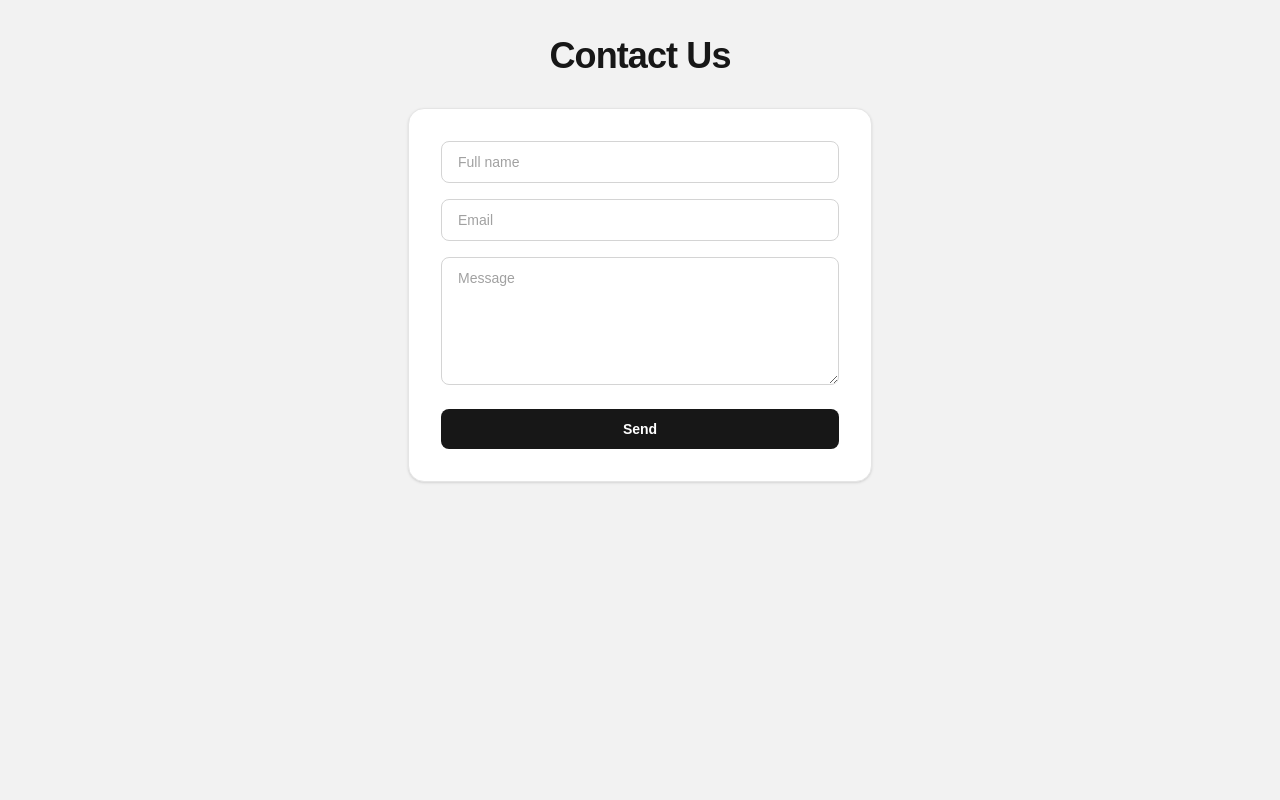
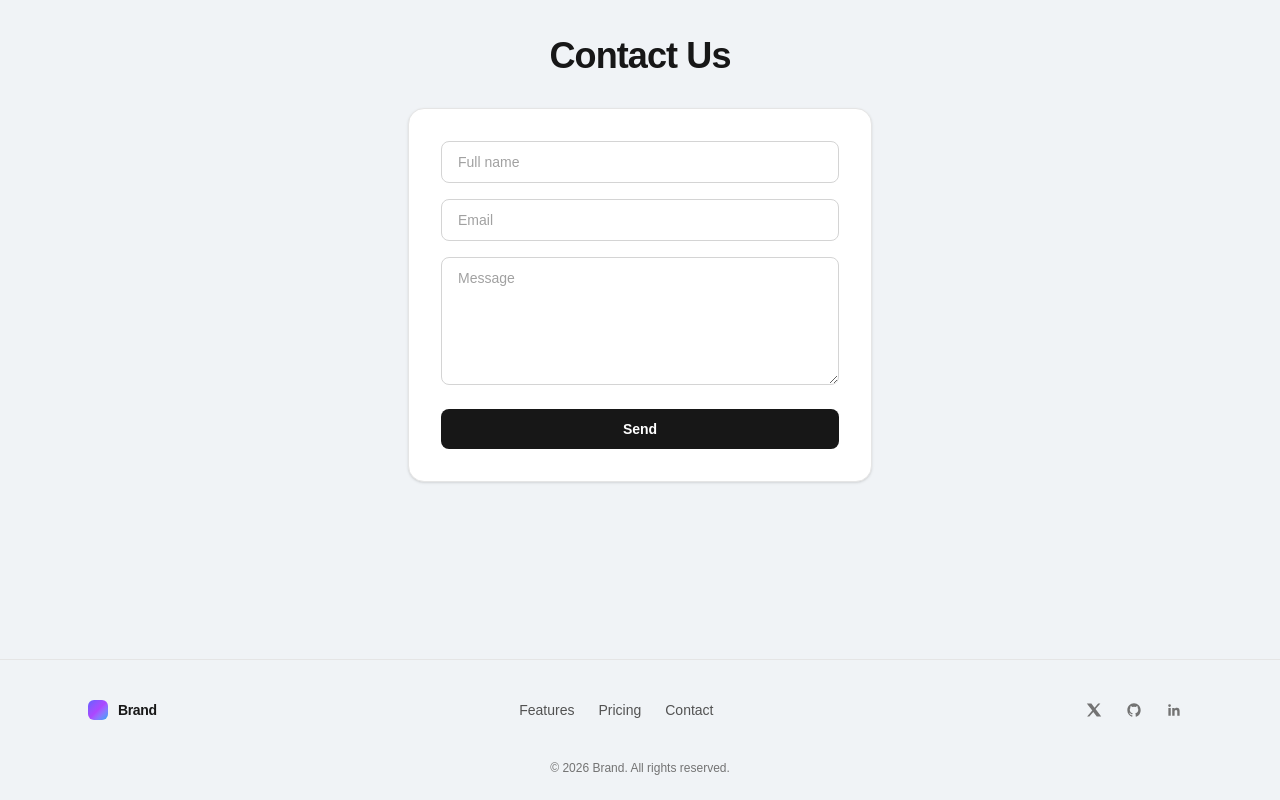
Before and after one commit to YoungShap/landing-page-task-konimbo, a Next.js app: page / in a window 1280 px wide. Shown: the part 2550-3350 px from the top of the page. Before the commit the page ends 3209 px from the top, so only its background shows below. Built offline with nearby package versions, Linux system fonts and the light colour scheme.

Commit message:
everything is pretty much done, just final design left

```diff
--- a/app/globals.css
+++ b/app/globals.css
@@ -3,7 +3,7 @@
 @custom-variant dark (&:where(.dark, .dark *));
 
 :root {
-  --background: #f2f2f2;
+  --background: #f0f3f6;
   --foreground: #171717;
 }
 
--- a/app/page.tsx
+++ b/app/page.tsx
@@ -3,7 +3,7 @@ import Hero from "../components/Hero";
 import CardsSection from "../components/CardSection";
 import HowItWorks from "../components/HowItWorks";
 import ContactForm from "../components/ContactForm";
-// import Footer from "../components/Footer";
+import Footer from "../components/Footer";
 
 
 export default function Home() {
@@ -14,7 +14,7 @@ export default function Home() {
       <CardsSection />
       <HowItWorks />
       <ContactForm />
-      {/* <Footer /> */}
+      <Footer />
     </main>
   );
 }
--- a/components/Footer.tsx
+++ b/components/Footer.tsx
@@ -0,0 +1,77 @@
+const footerLinks = [
+    { label: "Features", href: "#features" },
+    { label: "Pricing", href: "#HowItWorks" },
+    { label: "Contact", href: "#contact" },
+];
+
+const socials = [
+    {
+        label: "X",
+        href: "#",
+        path: "M18.244 2.25h3.308l-7.227 8.26 8.502 11.24H16.17l-5.214-6.817L4.99 21.75H1.68l7.73-8.835L1.254 2.25H8.08l4.713 6.231 5.45-6.231z",
+    },
+    {
+        label: "GitHub",
+        href: "#",
+        path: "M12 2C6.48 2 2 6.58 2 12.25c0 4.53 2.87 8.37 6.84 9.73.5.09.68-.22.68-.49v-1.7c-2.78.62-3.37-1.37-3.37-1.37-.45-1.18-1.11-1.5-1.11-1.5-.91-.64.07-.62.07-.62 1 .07 1.53 1.06 1.53 1.06.9 1.57 2.36 1.12 2.94.86.09-.67.35-1.12.63-1.38-2.22-.26-4.56-1.14-4.56-5.07 0-1.12.39-2.03 1.03-2.75-.1-.26-.45-1.3.1-2.7 0 0 .84-.28 2.75 1.05a9.36 9.36 0 0 1 5 0c1.91-1.33 2.75-1.05 2.75-1.05.55 1.4.2 2.44.1 2.7.64.72 1.03 1.63 1.03 2.75 0 3.94-2.34 4.8-4.57 5.06.36.32.68.94.68 1.9v2.81c0 .27.18.59.69.49A10.26 10.26 0 0 0 22 12.25C22 6.58 17.52 2 12 2z",
+    },
+    {
+        label: "LinkedIn",
+        href: "#",
+        path: "M20.45 20.45h-3.55v-5.57c0-1.33-.03-3.04-1.85-3.04-1.86 0-2.14 1.45-2.14 2.94v5.67H9.35V9h3.41v1.56h.05c.47-.9 1.63-1.85 3.36-1.85 3.6 0 4.27 2.37 4.27 5.46v6.28zM5.34 7.43a2.06 2.06 0 1 1 0-4.12 2.06 2.06 0 0 1 0 4.12zM7.12 20.45H3.56V9h3.56v11.45z",
+    },
+];
+
+export default function Footer() {
+    return (
+        <footer className="border-t border-neutral-200 dark:border-neutral-800">
+            <div className="mx-auto flex w-full max-w-6xl flex-col items-center gap-5 px-6 py-8 sm:flex-row sm:justify-between">
+                {/* Logo */}
+                <a href="#" className="flex items-center gap-2.5">
+                    <span className="h-5 w-5 rounded-md bg-gradient-to-br from-indigo-500 via-purple-500 to-sky-500" />
+                    <span className="text-sm font-bold tracking-tight text-neutral-900 dark:text-neutral-50">
+                        Brand
+                    </span>
+                </a>
+
+                {/* Page links */}
+                <div className="flex items-center gap-6">
+                    {footerLinks.map((link) => (
+                        <a
+                            key={link.label}
+                            href={link.href}
+                            className="text-sm text-neutral-600 transition-colors duration-200 hover:text-neutral-900 dark:text-neutral-400 dark:hover:text-neutral-100"
+                        >
+                            {link.label}
+                        </a>
+                    ))}
+                </div>
+
+                {/* Socials */}
+                <div className="flex items-center gap-1">
+                    {socials.map((social) => (
+                        <a
+                            key={social.label}
+                            href={social.href}
+                            aria-label={social.label}
+                            className="inline-flex h-9 w-9 items-center justify-center rounded-lg text-neutral-500 transition-all duration-200 hover:bg-neutral-100 hover:text-neutral-900 dark:text-neutral-400 dark:hover:bg-neutral-800 dark:hover:text-neutral-100 dark:hover:shadow-[0_0_16px_rgba(168,85,247,0.4)]"
+                        >
+                            <svg
+                                viewBox="0 0 24 24"
+                                fill="currentColor"
+                                className="h-4 w-4"
+                                aria-hidden="true"
+                            >
+                                <path d={social.path} />
+                            </svg>
+                        </a>
+                    ))}
+                </div>
+            </div>
+
+            <p className="pb-6 text-center text-xs text-neutral-500 dark:text-neutral-400">
+                © {new Date().getFullYear()} Brand. All rights reserved.
+            </p>
+        </footer>
+    );
+}
--- a/components/HowItWorks.css
+++ b/components/HowItWorks.css
@@ -22,7 +22,7 @@
     padding: 2.25rem;
     text-align: left;
     background: var(--surface);
-    border: 1px solid var(--border);
+    border: 1px solid var(--border-soft);
     border-radius: 1.25rem;
     transition: transform 0.2s ease, border-color 0.2s ease, box-shadow 0.2s ease;
 }
--- a/components/theme.css
+++ b/components/theme.css
@@ -1,7 +1,8 @@
 .cards,
 .plans {
     --surface: #ffffff;
-    --border: #e5e5e5;
+    --border: #8621b14e;
+    --border-soft: #e5c6f7;
     --text: #171717;
     --muted: #525252;
     --accent: #6366f1;
@@ -12,7 +13,8 @@
 .dark .cards,
 .dark .plans {
     --surface: #171717;
-    --border: #262626;
+    --border: #392b3e;
+    --border-soft: #472958;
     --text: #fafafa;
     --muted: #a3a3a3;
     --glow: rgba(168, 85, 247, 0.35);
```
